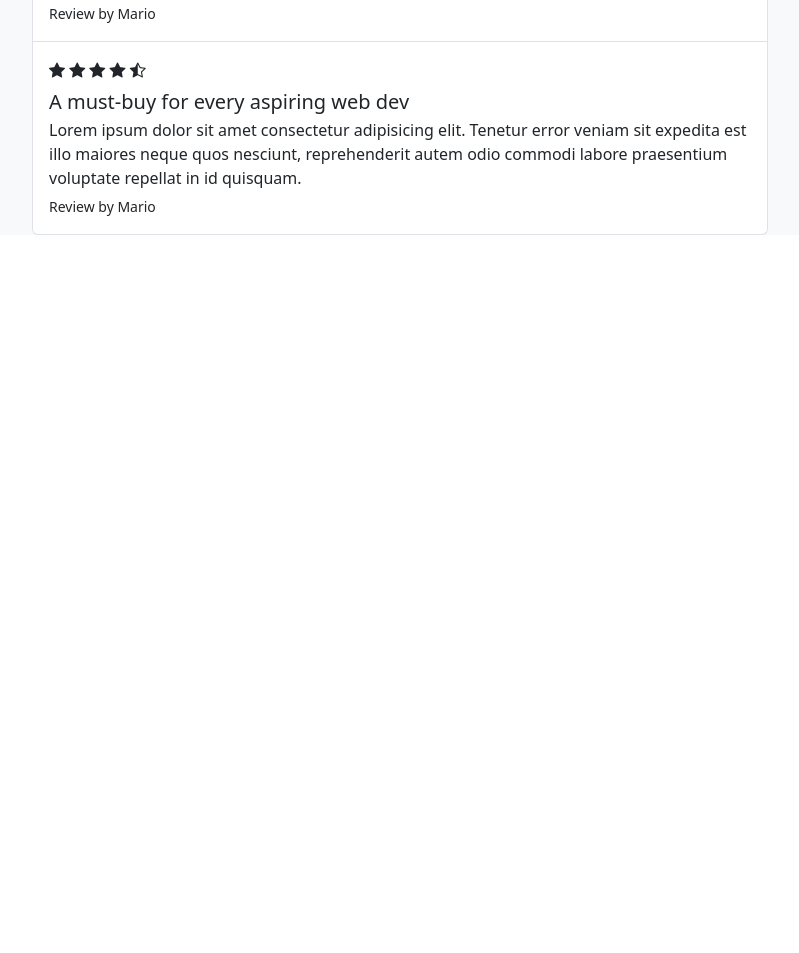
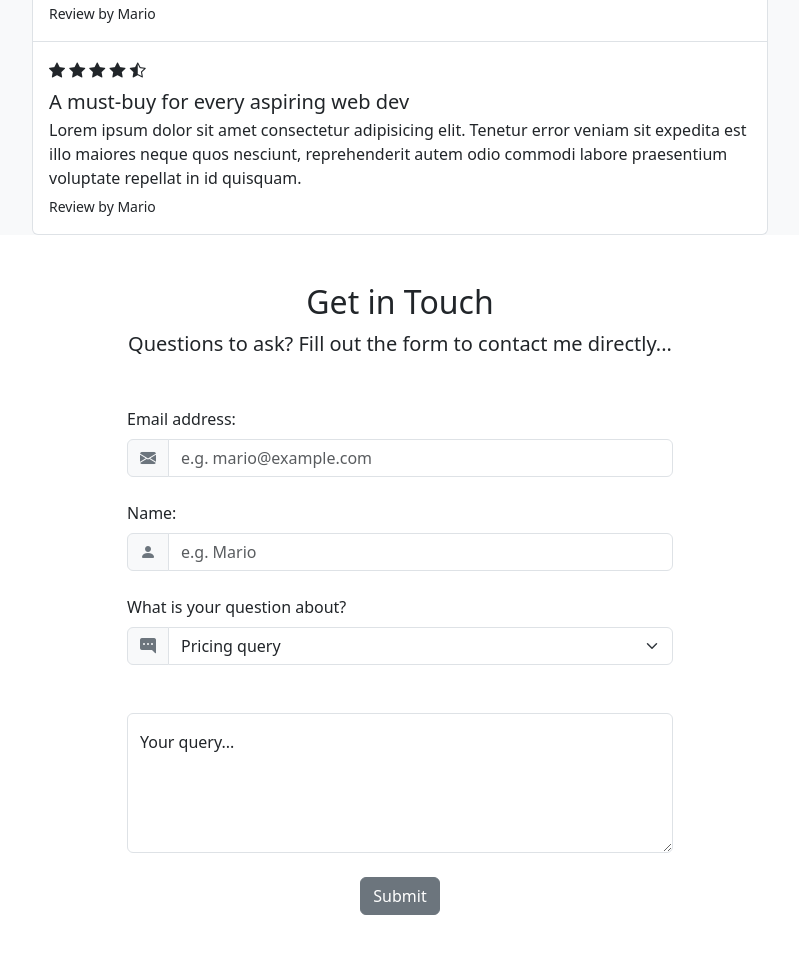
Before and after one commit to W-J-Knight/Bootstrap-5-Crash-Course-additional-bvt, a plain HTML site: page index.html in a window 1280 px wide. Shown: the part 2975-3928 px from the top of the page, without its empty margins (240-1039 px from the left). Before the commit the page ends 3258 px from the top, so only its background shows below. Drawn offline with nearby package versions, Linux system fonts and the light colour scheme.

Commit message:
Working with Forms

```diff
--- a/index.html
+++ b/index.html
@@ -358,7 +358,56 @@
         </div>
     </section>
     <!-- contact form -->
+    <!-- form-control, form-label, form-select, input-group, input-group-text -->
+    <section id="contact">
+        <div class="container-lg">
 
+            <div class="text-center">
+                <h2>Get in Touch</h2>
+                <p class="lead">Questions to ask? Fill out the form to contact me directly...</p>
+            </div>
+            <div class="row justify-content-center my-5">
+                <div class="col-lg-6">
+
+                    <form>
+                        <label for="email" class="form-label">Email address:</label>
+                        <div class="input-group mb-4">
+                            <span class="input-group-text">
+                                <i class="bi bi-envelope-fill text-secondary"></i>
+                            </span>
+                            <input type="text" id="email" class="form-control" placeholder="e.g. mario@example.com" />
+                        </div>
+                        <label for="name" class="form-label">Name:</label>
+                        <div class="mb-4 input-group">
+                            <span class="input-group-text">
+                                <i class="bi bi-person-fill text-secondary"></i>
+                            </span>
+                            <input type="text" id="name" class="form-control" placeholder="e.g. Mario" />
+                        </div>
+                        <label for="subject" class="form-label">What is your question about?</label>
+                        <div class="mb-4 input-group">
+                            <span class="input-group-text">
+                                <i class="bi bi-chat-right-dots-fill text-secondary"></i>
+                            </span>
+                            <select class="form-select" id="subject">
+                                <option value="pricing" selected>Pricing query</option>
+                                <option value="content">Content query</option>
+                                <option value="other">Other query</option>
+                            </select>
+                        </div>
+                        <div class="mb-4 mt-5 form-floating">
+                            <textarea class="form-control" id="query" style="height: 140px"
+                                placeholder="query"></textarea>
+                            <label for="query">Your query...</label>
+                        </div>
+                        <div class="mb-4 text-center">
+                            <button type="submit" class="btn btn-secondary">Submit</button>
+                        </div>
+                    </form>
+                </div>
+            </div>
+        </div>
+    </section>
 
     <!-- get updates / modal trigger -->
 </body>
```
